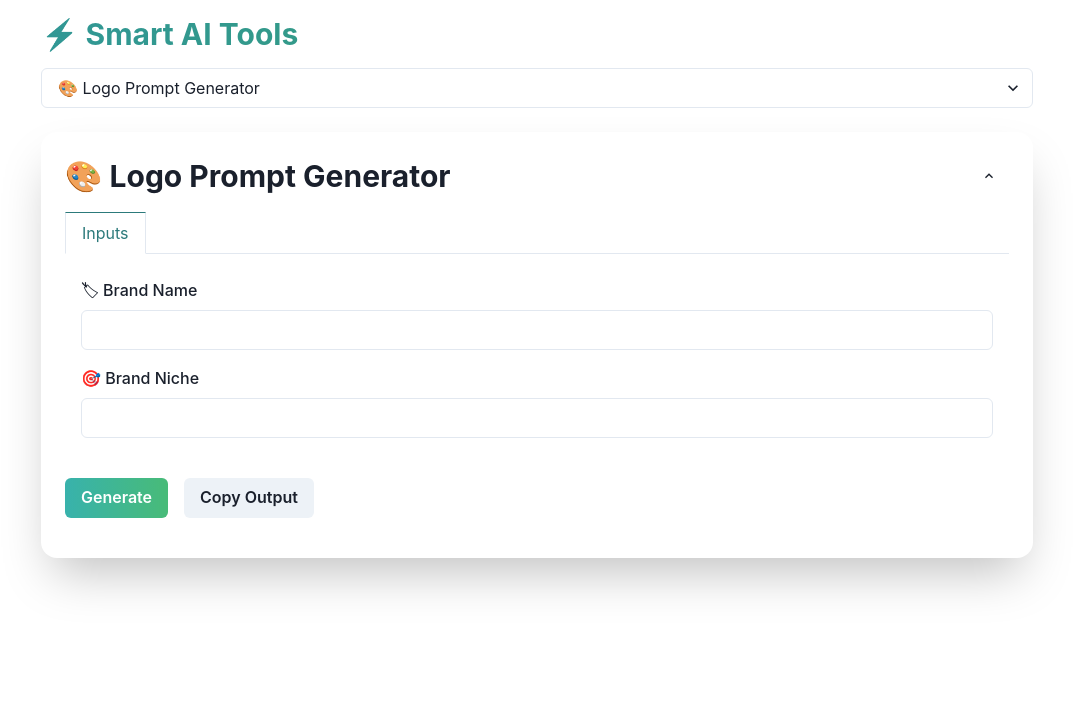
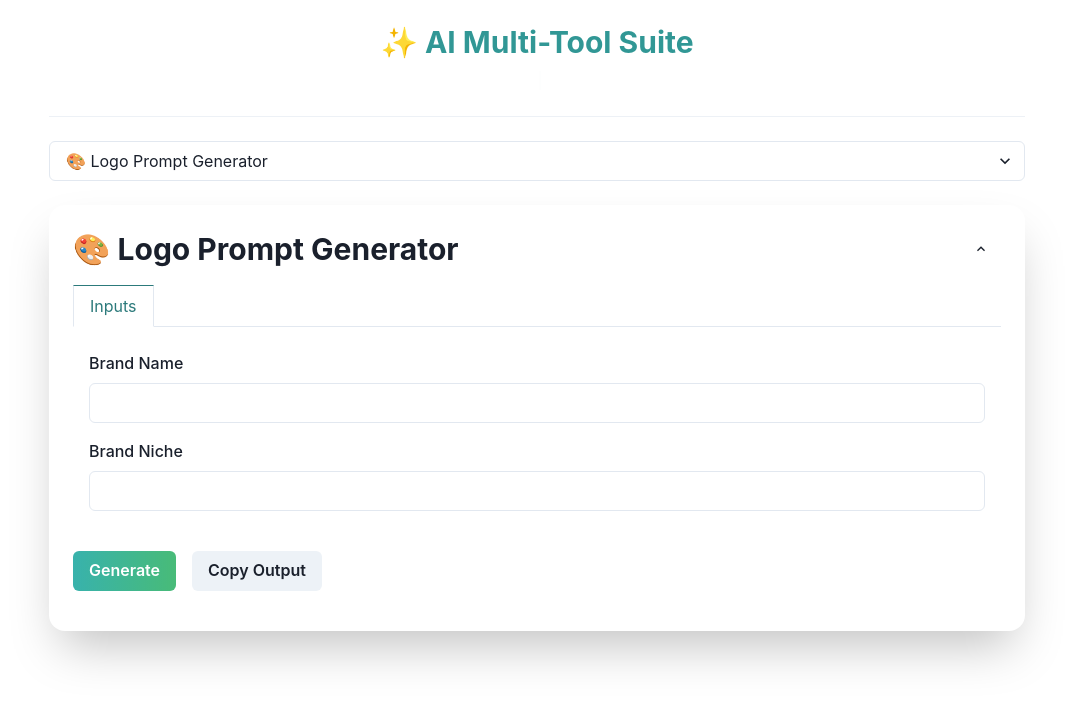
Before and after one commit to bilalali2010/new-multi-tool-suite, a Next.js app: page / in a window 1280 px wide. Shown: the top 704 px of the page, without its empty margins (103-1176 px from the left). Built offline with nearby package versions, Linux system fonts and the light colour scheme.

Commit message:
Refactor tool fields and update UI components

```diff
--- a/app/page.jsx
+++ b/app/page.jsx
@@ -2,92 +2,86 @@
 
 import { useState } from "react";
 import ToolUI from "./components/ToolUI";
+import { Typewriter } from "react-simple-typewriter";
 import {
   Box,
   VStack,
+  Heading,
   Select,
-  Heading,
+  Text,
+  Divider,
 } from "@chakra-ui/react";
 
-import { Typewriter } from "react-simple-typewriter";
-
-/* =========================
-   TOOLS (ALL RESTORED + FIXED)
-========================= */
-
+// ✅ ALL TOOLS (SAFE - NOTHING REMOVED)
 const tools = {
   logo: {
     title: "🎨 Logo Prompt Generator",
     fields: [
-      { label: "🏷 Brand Name", name: "brandName", type: "text" },
-      { label: "🎯 Brand Niche", name: "brandNiche", type: "text" },
+      { label: "Brand Name", name: "brandName", type: "text" },
+      { label: "Brand Niche", name: "brandNiche", type: "text" },
     ],
     promptTemplate:
-      "Generate ONLY a single AI logo prompt for brand '{{brandName}}' in '{{brandNiche}}' niche. No explanation. Only final prompt.",
+      "Create a professional logo prompt for {{brandName}} in the niche of {{brandNiche}}",
   },
 
   rewriter: {
     title: "✍️ Text Rewriter",
     fields: [
-      { label: "📄 Original Text", name: "text", type: "textarea" },
+      { label: "Text", name: "text", type: "textarea" },
       {
-        label: "🎨 Rewrite Style",
+        label: "Style",
         name: "style",
         type: "select",
         options: ["Simple", "Professional", "Creative"],
         default: "Simple",
       },
     ],
-    promptTemplate:
-      "Rewrite in {{style}} style. ONLY final rewritten text:\n{{text}}",
+    promptTemplate: "Rewrite in {{style}} style:\n{{text}}",
   },
 
   meme: {
     title: "🤣 Meme Idea Generator",
     fields: [
-      { label: "🔥 Topic", name: "topic", type: "text" },
-      { label: "📝 Count", name: "count", type: "number", default: 5 },
+      { label: "Topic", name: "topic", type: "text" },
+      { label: "Count", name: "count", type: "number", default: 5 },
     ],
-    promptTemplate:
-      "Generate {{count}} meme ideas about {{topic}}. Only list ideas.",
+    promptTemplate: "Generate {{count}} meme ideas about {{topic}}",
   },
 
   blog: {
     title: "📝 AI Blog Generator",
     fields: [
-      { label: "🧠 Topic", name: "topic", type: "text" },
+      { label: "Topic", name: "topic", type: "text" },
       {
-        label: "📏 Length",
+        label: "Length",
         name: "length",
         type: "select",
         options: ["Short", "Medium", "Long"],
         default: "Medium",
       },
     ],
-    promptTemplate:
-      "Write a {{length}} blog about {{topic}}. ONLY final blog with headings. No reasoning.",
+    promptTemplate: "Write a {{length}} blog about {{topic}}",
   },
 
   news: {
-    title: "📰 News Article Writer",
+    title: "📰 News Writer",
     fields: [
-      { label: "🗞 Headline", name: "headline", type: "text" },
+      { label: "Headline", name: "headline", type: "text" },
       {
-        label: "📏 Length",
+        label: "Length",
         name: "length",
         type: "select",
         options: ["Short", "Medium", "Long"],
         default: "Medium",
       },
     ],
-    promptTemplate:
-      "Write a {{length}} news article about {{headline}}. Only final article.",
+    promptTemplate: "Write news article about {{headline}}",
   },
 
   story: {
     title: "📖 Story Writer",
     fields: [
-      { label: "🌱 Idea", name: "idea", type: "text" },
+      { label: "Idea", name: "idea", type: "text" },
       {
         label: "Genre",
         name: "genre",
@@ -103,14 +97,13 @@ const tools = {
         default: "Medium",
       },
     ],
-    promptTemplate:
-      "Write a {{length}} {{genre}} story about {{idea}}. Only final story.",
+    promptTemplate: "Write a {{length}} {{genre}} story: {{idea}}",
   },
 
   caption: {
-    title: "📱 Social Caption Writer",
+    title: "📱 Caption Generator",
     fields: [
-      { label: "📸 Description", name: "description", type: "text" },
+      { label: "Post", name: "description", type: "text" },
       {
         label: "Tone",
         name: "tone",
@@ -125,195 +118,57 @@ const tools = {
   },
 
   seo: {
-    title: "🔍 SEO Keyword Generator",
+    title: "🔍 SEO Keywords",
     fields: [
-      { label: "🌐 Topic", name: "topic", type: "text" },
+      { label: "Topic", name: "topic", type: "text" },
       { label: "Count", name: "count", type: "number", default: 10 },
     ],
-    promptTemplate:
-      "Generate {{count}} SEO keywords for {{topic}}. Only keywords list.",
-  },
-
-  email: {
-    title: "📧 Email Writer",
-    fields: [
-      { label: "Purpose", name: "purpose", type: "text" },
-      {
-        label: "Tone",
-        name: "tone",
-        type: "select",
-        options: ["Formal", "Casual", "Persuasive"],
-        default: "Formal",
-      },
-    ],
-    promptTemplate:
-      "Write a {{tone}} email about {{purpose}}. Only final email.",
-  },
-
-  resume: {
-    title: "🧩 Resume Builder",
-    fields: [
-      { label: "Name", name: "fullName", type: "text" },
-      { label: "Job", name: "jobTitle", type: "text" },
-      { label: "Skills", name: "skills", type: "text" },
-      { label: "Experience", name: "experience", type: "textarea" },
-    ],
-    promptTemplate:
-      "Create resume for {{fullName}}, job {{jobTitle}}, skills {{skills}}, experience {{experience}}.",
-  },
-
-  adcopy: {
-    title: "🎯 Ad Copy Generator",
-    fields: [
-      { label: "Product", name: "productName", type: "text" },
-      { label: "Audience", name: "audience", type: "text" },
-      {
-        label: "Tone",
-        name: "tone",
-        type: "select",
-        options: ["Friendly", "Persuasive", "Formal"],
-        default: "Friendly",
-      },
-    ],
-    promptTemplate:
-      "Write ad copy for {{productName}} targeting {{audience}} in {{tone}} tone.",
-  },
-
-  linkedin: {
-    title: "📚 LinkedIn Post",
-    fields: [
-      { label: "Topic", name: "topic", type: "text" },
-      {
-        label: "Tone",
-        name: "tone",
-        type: "select",
-        options: ["Professional", "Inspiring", "Humorous"],
-        default: "Professional",
-      },
-    ],
-    promptTemplate:
-      "Write LinkedIn post about {{topic}} in {{tone}} tone.",
-  },
-
-  socialCaption: {
-    title: "🖼 Image Caption",
-    fields: [
-      { label: "Image", name: "imageDescription", type: "text" },
-      {
-        label: "Tone",
-        name: "tone",
-        type: "select",
-        options: ["Funny", "Inspiring", "Professional"],
-        default: "Funny",
-      },
-    ],
-    promptTemplate:
-      "Generate captions for image: {{imageDescription}} in {{tone}} tone.",
-  },
-
-  productDescription: {
-    title: "📜 Product Description",
-    fields: [
-      { label: "Product", name: "productName", type: "text" },
-      { label: "Category", name: "category", type: "text" },
-      { label: "Features", name: "features", type: "text" },
-    ],
-    promptTemplate:
-      "Write product description for {{productName}} in {{category}} with features {{features}}.",
-  },
-
-  youtubeScript: {
-    title: "🎥 YouTube Script",
-    fields: [
-      { label: "Topic", name: "topic", type: "text" },
-      {
-        label: "Tone",
-        name: "tone",
-        type: "select",
-        options: ["Funny", "Informative", "Engaging"],
-        default: "Informative",
-      },
-    ],
-    promptTemplate:
-      "Write YouTube script about {{topic}} in {{tone}} tone.",
-  },
-
-  quiz: {
-    title: "🧠 Quiz Generator",
-    fields: [
-      { label: "Topic", name: "topic", type: "text" },
-      { label: "Count", name: "count", type: "number", default: 5 },
-      {
-        label: "Difficulty",
-        name: "difficulty",
-        type: "select",
-        options: ["Easy", "Medium", "Hard"],
-        default: "Medium",
-      },
-    ],
-    promptTemplate:
-      "Generate {{count}} {{difficulty}} questions about {{topic}}.",
-  },
-
-  summary: {
-    title: "📝 Summary Tool",
-    fields: [
-      { label: "Text", name: "text", type: "textarea" },
-      {
-        label: "Length",
-        name: "length",
-        type: "select",
-        options: ["Short", "Medium", "Long"],
-        default: "Medium",
-      },
-    ],
-    promptTemplate:
-      "Summarize in {{length}}: {{text}}",
-  },
-
-  customerSupport: {
-    title: "💬 Support Reply",
-    fields: [
-      { label: "Query", name: "query", type: "textarea" },
-      {
-        label: "Tone",
-        name: "tone",
-        type: "select",
-        options: ["Polite", "Professional", "Friendly"],
-        default: "Polite",
-      },
-    ],
-    promptTemplate:
-      "Write {{tone}} support reply: {{query}}",
+    promptTemplate: "Generate {{count}} SEO keywords for {{topic}}",
   },
 };
-
-/* =========================
-   MAIN UI
-========================= */
 
 export default function Home() {
   const [selectedTool, setSelectedTool] = useState("logo");
 
+  const currentTool = tools[selectedTool];
+
   return (
-    <Box p={4} maxW="5xl" mx="auto">
+    <Box p={6} maxW="5xl" mx="auto">
 
-      <VStack spacing={4} mb={6} align="stretch">
-        <Heading size="lg" bgGradient="linear(to-r, teal.500, green.500)" bgClip="text">
+      {/* HEADER */}
+      <VStack spacing={2} mb={6} textAlign="center">
+
+        <Heading size="lg" color="teal.500">
+          ✨ AI Multi-Tool Suite
+        </Heading>
+
+        {/* TYPEWRITER */}
+        <Text fontSize="md" color="gray.500">
           <Typewriter
-            words={["✨ AI Multi-Tool Suite", "⚡ Smart AI Tools", "🚀 Creator Studio"]}
+            words={[
+              "Build Logos ⚡",
+              "Write Blogs 📝",
+              "Generate Ads 🎯",
+              "AI Tools Made Easy 🚀",
+            ]}
             loop={0}
             cursor
             cursorStyle="|"
             typeSpeed={70}
             deleteSpeed={40}
-            delaySpeed={1500}
+            delaySpeed={1200}
           />
-        </Heading>
+        </Text>
+      </VStack>
 
+      <Divider mb={6} />
+
+      {/* TOOL SELECT */}
       <Select
         value={selectedTool}
         onChange={(e) => setSelectedTool(e.target.value)}
+        mb={6}
+        size="md"
       >
         {Object.keys(tools).map((key) => (
           <option key={key} value={key}>
@@ -321,12 +176,12 @@ export default function Home() {
           </option>
         ))}
       </Select>
-      </VStack>
 
+      {/* TOOL UI */}
       <ToolUI
-        title={tools[selectedTool].title}
-        fields={tools[selectedTool].fields}
-        promptTemplate={tools[selectedTool].promptTemplate}
+        title={currentTool.title}
+        fields={currentTool.fields}
+        promptTemplate={currentTool.promptTemplate}
       />
     </Box>
   );
```
Lines whose indentation alone changed are shown as unchanged.
